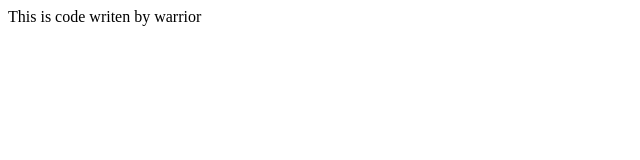
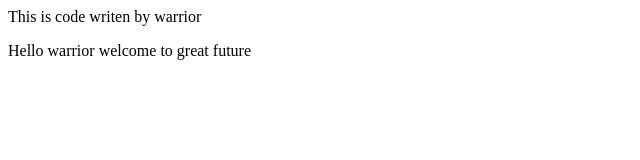
Before and after one commit to Dashrathh/localRepo, a plain HTML site: page index.html in a window 1280 px wide. Shown: the whole page, without its empty margins (0-640 px from the left). Drawn offline with Linux system fonts and the light colour scheme.

Commit message:
Add new featured

```diff
--- a/index.html
+++ b/index.html
@@ -1 +1,2 @@
 <p>This is code writen by warrior</p>
+<p>Hello warrior welcome to great future</p>
```
